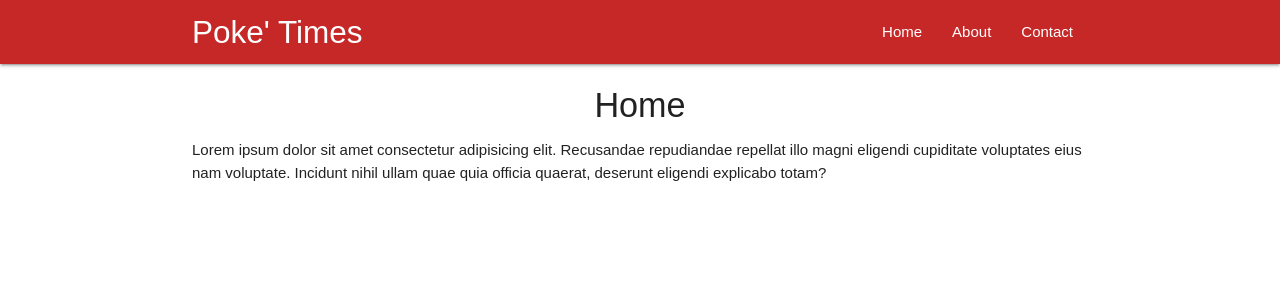
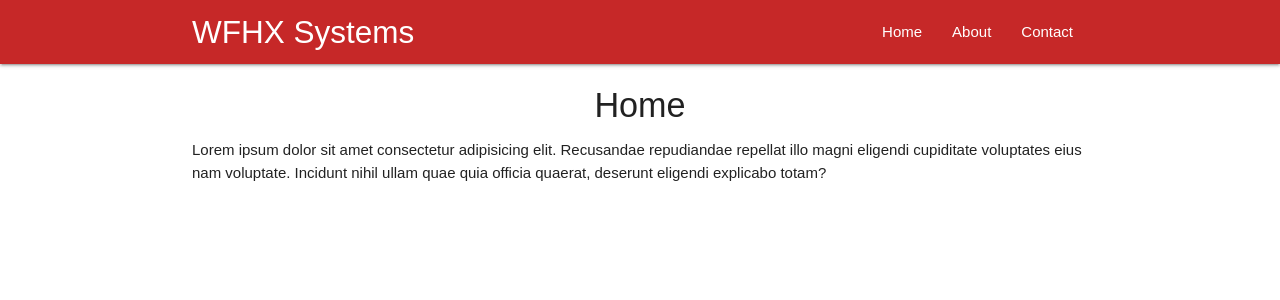
Before and after one commit to 0xtinyuk/seg3102-ui, a React (Create React App) app: page / in a window 1280 px wide. Shown: the top 300 px of the page. Built offline with nearby package versions, Linux system fonts and the light colour scheme.

Commit message:
Update Navbar.js

```diff
--- a/src/components/Navbar.js
+++ b/src/components/Navbar.js
@@ -5,7 +5,7 @@ const Navbar = () => {
   return (
     <nav className="nav-wrapper red darken-3">
       <div className="container">
-        <a className="brand-logo">Poke' Times</a>
+        <a className="brand-logo">WFHX Systems</a>
         <ul className="right">
           <li><Link to="/">Home</Link></li>
           <li><Link to='/about'>About</Link></li>
```
